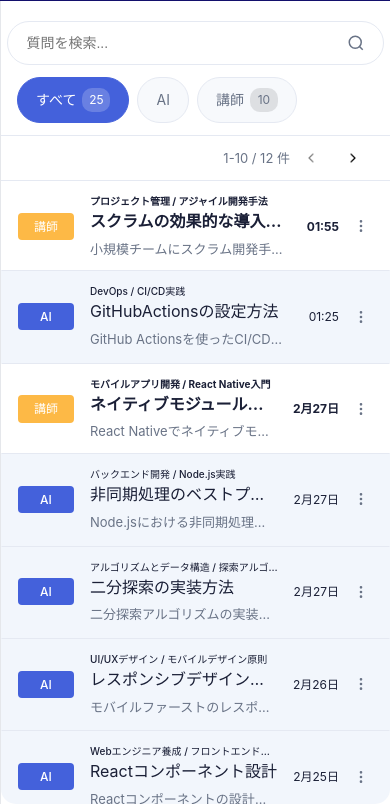
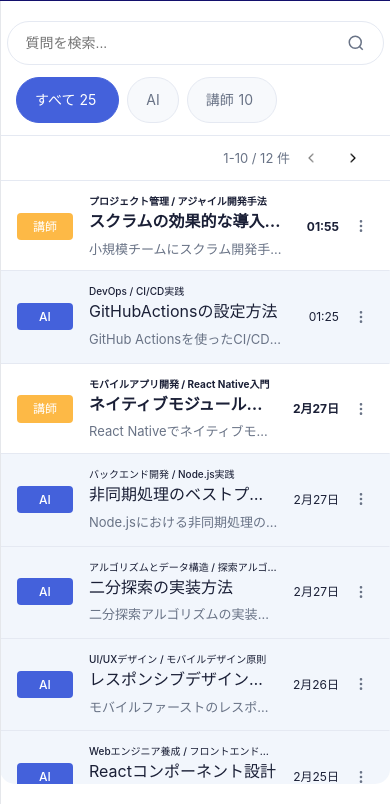
Before and after one commit to GitSATOMasashi/sls_seito_sitsumonnkanri, a plain HTML site: page index.html in a window 390 px wide. Shown: the part 59-863 px from the top of the page. Drawn offline with Linux system fonts and the light colour scheme.

Commit message:
スマホUIの高さ調整

```diff
--- a/styles.css
+++ b/styles.css
@@ -1496,6 +1496,7 @@ body {
         width: 100%;
         box-sizing: border-box;
         background: white;
+        padding-left: 0px;
     }
 
     /* ハンバーガーメニューボタンの表示 */
@@ -1638,18 +1639,20 @@ body {
 
 /* チップ内のカウント表示 */
 .chip-count {
-    margin-left: 6px;
-    font-size: 12px;
+    margin-left: 0px;
+    font-size: 14px;
     background-color: rgba(0, 0, 0, 0.1);
-    padding: 2px 6px;
+    padding: 0px 4px;
     border-radius: 10px;
     min-width: 16px;
     text-align: center;
+    background: unset;
 }
 
 /* アクティブチップ内のカウント表示 */
 .filter-chip.active .chip-count {
     background-color: rgba(255, 255, 255, 0.2);
+    background: unset;
 }
 
 /* タッチフィードバック */
@@ -1698,6 +1701,10 @@ body {
     .action-container {
         width: calc(100% - 40px);   /* アイコンやボタンのスペースを考慮 */
     }
+
+    .question-list{
+        height: calc(100vh - var(--header-height) - 180px);
+    }
 }
 
 /* AIアシスタントのフィルターチップのカウントを非表示 */
```
